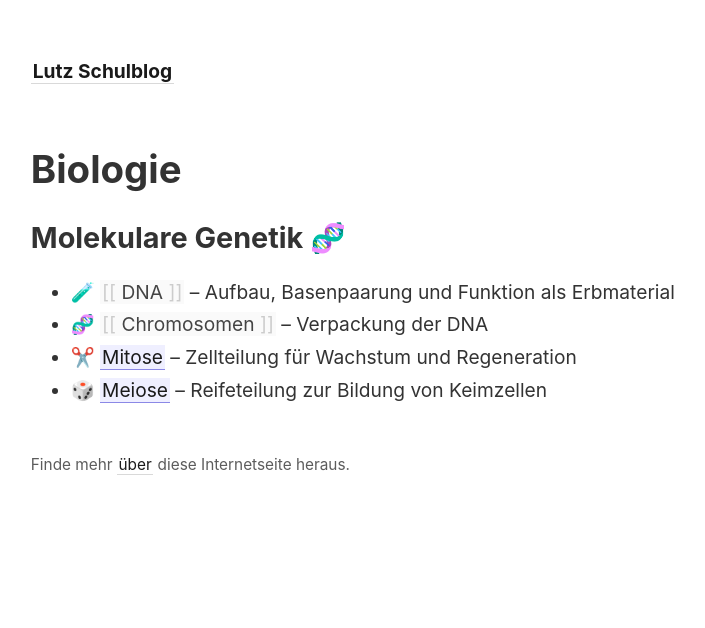
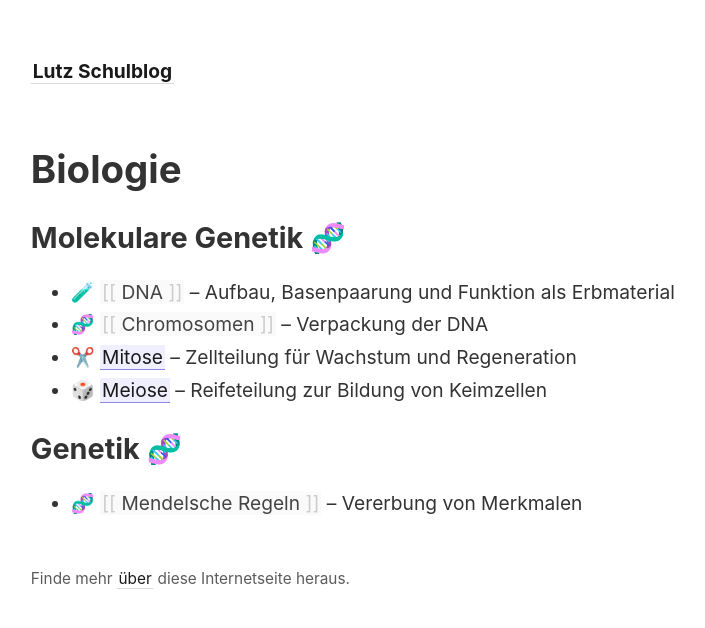
Before and after one commit to lutz-stu/school-blog, a Jekyll site: the page built from _notes/Biologie/index.md, in a window 1280 px wide. Shown: the top 628 px of the page, without its empty margins (46-751 px from the left). Built offline with Jekyll 4.4.1, drawn with Linux system fonts in a browser that asks for light colours.

Commit message:
Update Biologie icon & content
Co-authored-by: Copilot <copilot@github.com>

```diff
--- a/_notes/Biologie/index.md
+++ b/_notes/Biologie/index.md
@@ -7,11 +7,13 @@ permalink: /Biologie
 # Biologie
 
 ## Molekulare Genetik 🧬
-
 - 🧪 [[DNA]] – Aufbau, Basenpaarung und Funktion als Erbmaterial
 - 🧬 [[Chromosomen]] – Verpackung der DNA
 - ✂️ [[Mitose]] – Zellteilung für Wachstum und Regeneration
 - 🎲 [[Meiose]] – Reifeteilung zur Bildung von Keimzellen
+
+## Genetik 🧬
+- 🧬 [[Mendelsche Regeln]] – Vererbung von Merkmalen
 
 <!--
 <strong>Zuletzt aktualisierte Notizen</strong>
```
Also changed, not shown: _pages/index.md (+1 -1 lines).
